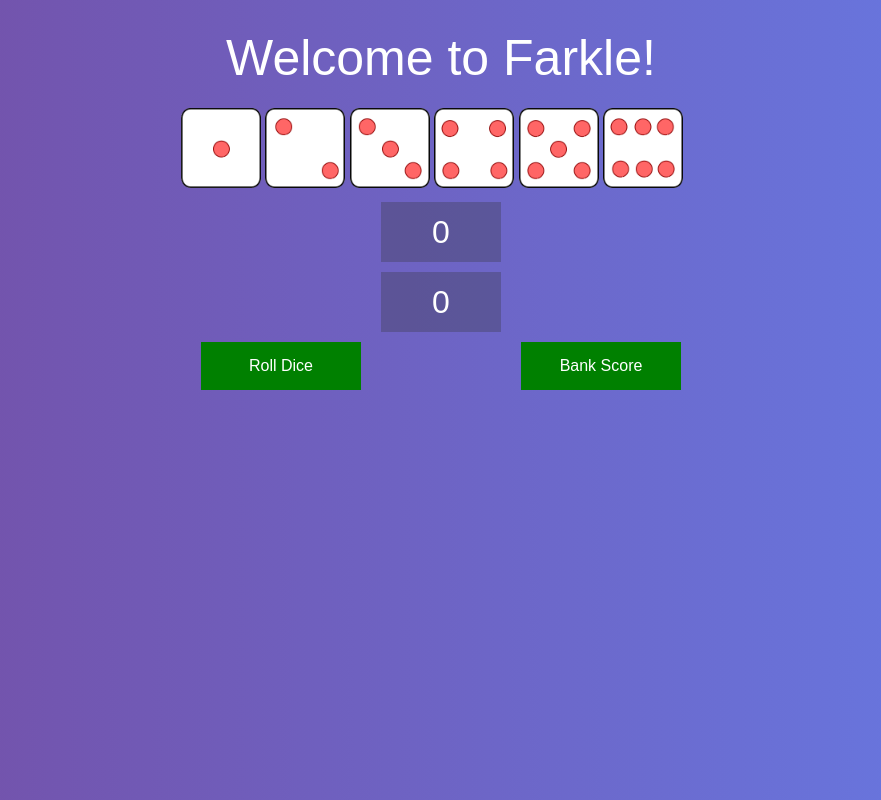
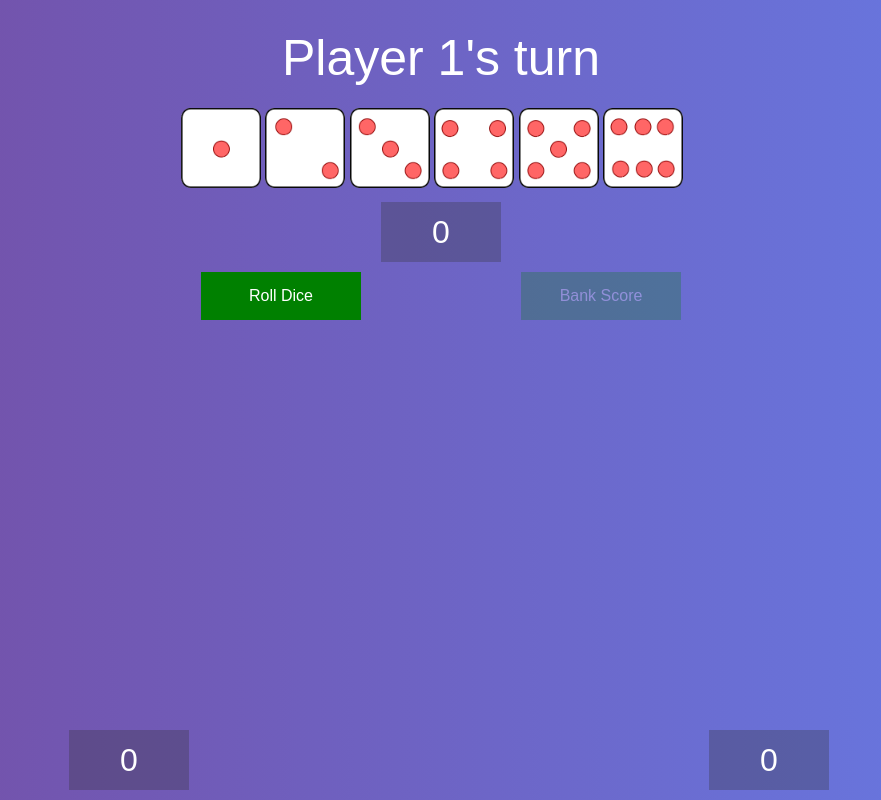
Before and after one commit to Lukerd-29-00/Farkle, a plain HTML site: page MedTrak-Farkle/index.html in a window 1280 px wide. Shown: the whole page, without its empty margins (199-1080 px from the left). Drawn offline with Linux system fonts and the light colour scheme.

Commit message:
added multiplayer

```diff
--- a/MedTrak-Farkle/farkle.css
+++ b/MedTrak-Farkle/farkle.css
@@ -51,6 +51,13 @@ body{
 	width:20%;
 	margin-left: 160px;
 }
+.totals{
+	position: fixed;
+	bottom: 0px;
+	width: 100%;
+	display: flex;
+	flex-direction: row;
+}
 .roll{
 }
 .roll:hover{
--- a/MedTrak-Farkle/farkle.js
+++ b/MedTrak-Farkle/farkle.js
@@ -1,6 +1,12 @@
-var diceArr = [];
+const NUM_PLAYERS = 2;
+const NUM_DICE = 6;
 
-NUM_DICE = 6;
+const total_scores = new Array(NUM_PLAYERS);
+total_scores.fill(0)
+
+let player = -1;
+
+const diceArr = [];
 
 let round_score = 0;
 
@@ -17,8 +23,17 @@ const config = {
 };
 
 
+for(let i = 0;i < NUM_PLAYERS;i++){
+	const node = document.createElement("div");
+	node.classList.add("row","score");
+	node.id = `total-score-${i}`;
+	node.innerText = 0;
+	document.getElementById("scores-row").appendChild(node)
+}
+
 function initializeDice(){
 	firstRoll = 0;
+	document.getElementById("bank").classList.add("locked")
 	const imgs = document.getElementsByClassName("image")
 	for(let i = 0;i < imgs.length;i++){
 		imgs[i].classList.remove("transparent")
@@ -33,6 +48,8 @@ function initializeDice(){
 		document.getElementById(`die${i+1}`).classList.remove("transparent")
 		document.getElementById(`die${i+1}`).classList.remove("locked")
 	}
+	player = (player + 1) % NUM_PLAYERS;
+	document.getElementById("player").innerText = `Player ${player+1}'s turn`
 }
 
 /*Rolling dice values*/
@@ -54,16 +71,17 @@ function rollDice(){
 		}
 	}
 	if(calcScore(diceArr.filter(v => {
-		return v.locked === 0
+		return v.locked === 0;
 	})) == 0){
-		alert("Farkle!")
+		alert("Farkle!");
 		initializeDice();
 		round_score = 0;
 		roll_score = 0;
-		document.getElementById("round-score").innerText = `${0}`
+		document.getElementById("round-score").innerText = `${0}`;
 	}
 	else{
 		firstRoll = 1;
+		document.getElementById("bank").classList.remove("locked");
 	}
 	updateDiceImg();
 }
@@ -72,14 +90,14 @@ function bankScore(){
 	if(!firstRoll){
 		return
 	}
-	total_score += round_score + roll_score;
-	initializeDice();
+	total_scores[player] += round_score + roll_score;
 	round_score = 0;
 	roll_score = 0;
 
-	document.getElementById("total-score").innerText = `${total_score}`;
+	document.getElementById(`total-score-${player}`).innerText = `${total_scores[player]}`;
 	document.getElementById("round-score").innerText = `${0}`;
 
+	initializeDice();
 	updateDiceImg();
 }
 
--- a/MedTrak-Farkle/index.html
+++ b/MedTrak-Farkle/index.html
@@ -2,12 +2,12 @@
 <html>
 <head>
 	<link rel="stylesheet" type="text/css" href="farkle.css">
-	<script type="text/javascript" src="farkle.js"></script>
+	<script type="text/javascript" src="farkle.js" defer></script>
 	<title>Farkle!</title>
 </head>
 
 <body onload="initializeDice()">
-	<header class="row header">Welcome to Farkle!</header>
+	<header class="row header" id="player"></header>
 	<div class="row">
 		<!-- Dice images -->
 		<div class="dice" id="dice-row">
@@ -21,12 +21,12 @@
 	</div>
 	<!-- Scoring -->
 	<div class="row score" id="round-score"> 0 </div>
-	<div class="row score" id="total-score">0</div>
-
 	<!-- Button row -->
 	<div class="row">
 		<button class="button roll column" onclick="rollDice()">Roll Dice</button>
-		<button class="button bank column" onClick="bankScore()">Bank Score</button>
+		<button class="button bank column" id="bank" onClick="bankScore()">Bank Score</button>
 	</div>
+	<!-- Total scores-->
+	<footer class="row totals" id="scores-row"></div>
 </body>
 </html>
```
